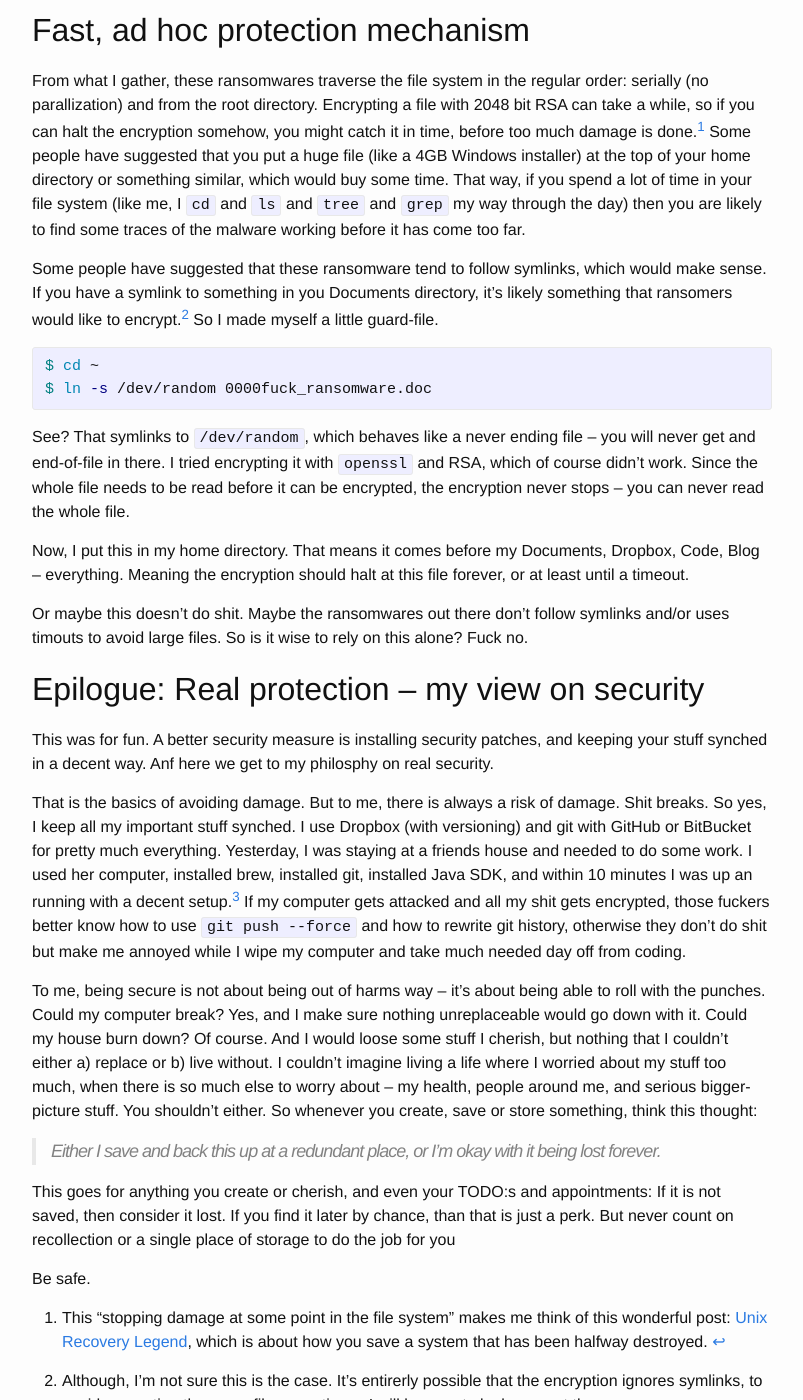
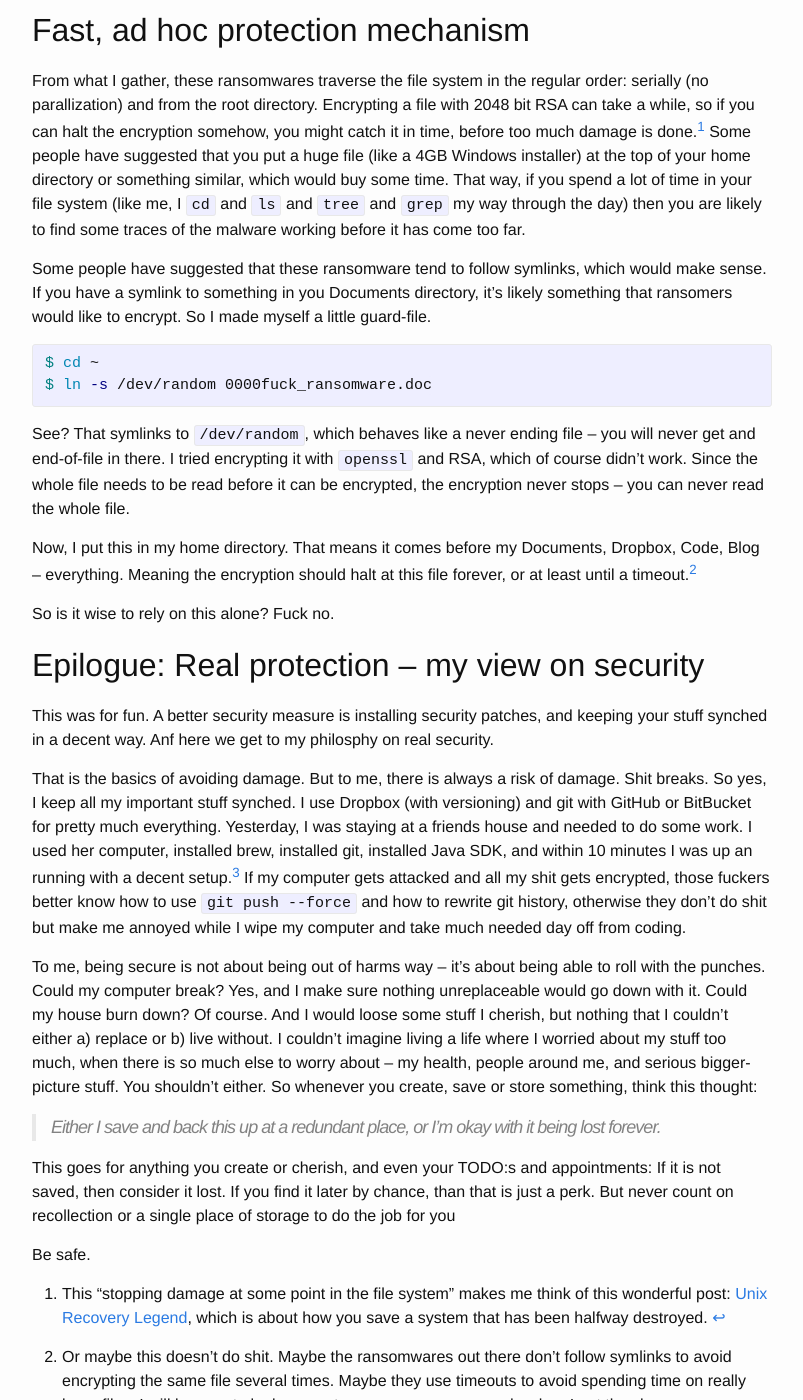
Before and after one commit to hjorthjort/hjorthjort.github.io, a Jekyll site: the page built from _posts/2016-03-08-fuck-ransomware.md, in a window 1280 px wide and 1400 px high, scrolled down 662 px. Shown: the whole window, without its empty margins (238-1041 px from the left). Built offline with Jekyll 4.4.1, drawn with Linux system fonts in a browser that asks for light colours; some of the changed text lies outside the part shown.

Commit message:
More footnoting

```diff
--- a/_posts/2016-03-08-fuck-ransomware.md
+++ b/_posts/2016-03-08-fuck-ransomware.md
@@ -28,9 +28,9 @@
 
 See? That symlinks to `/dev/random`, which behaves like a never ending file – you will never get and end-of-file in there. I tried encrypting it with `openssl` and RSA, which of course didn't work. Since the whole file needs to be read before it can be encrypted, the encryption never stops – you can never read the whole file.
 
-Now, I put this in my home directory. That means it comes before my Documents, Dropbox, Code, Blog – everything. Meaning the encryption should halt at this file forever, or at least until a timeout.
+Now, I put this in my home directory. That means it comes before my Documents, Dropbox, Code, Blog – everything. Meaning the encryption should halt at this file forever, or at least until a timeout.[^caveat]
 
-Or maybe this doesn't do shit. Maybe the ransomwares out there don't follow symlinks and/or uses timouts to avoid large files. So is it wise to rely on this alone? Fuck no.
+So is it wise to rely on this alone? Fuck no.
 
 Epilogue: Real protection – my view on security
 ---------------
@@ -48,7 +48,8 @@
 Be safe.
 
 
-[^symlinks]: Although, I'm not sure this is the case. It's entirerly possible that the encryption ignores symlinks, to avoid encrypting the same file many times. I will be sure to look more at the ransomware source code if I get the chance.
+[^caveat]: Or maybe this doesn't do shit. Maybe the ransomwares out there don't follow symlinks to avoid encrypting the same file several times. Maybe they use timeouts to avoid spending time on really large files. I will be sure to look more at ransomware source code when I get the chance.
+
 [^unix-recover]: This "stopping damage at some point in the file system" makes me think of this wonderful post: [Unix Recovery Legend][unix-rec], which is about how you save a system that has been halfway destroyed.
 
 [^setup]: I did mis my dotfiles and vim plugins though, but I didn't want to install my configs, since they are harder to remove than brew installation.
```
Also changed, not shown: other parts of _posts/2016-03-08-fuck-ransomware.md (+1 -1 lines).
